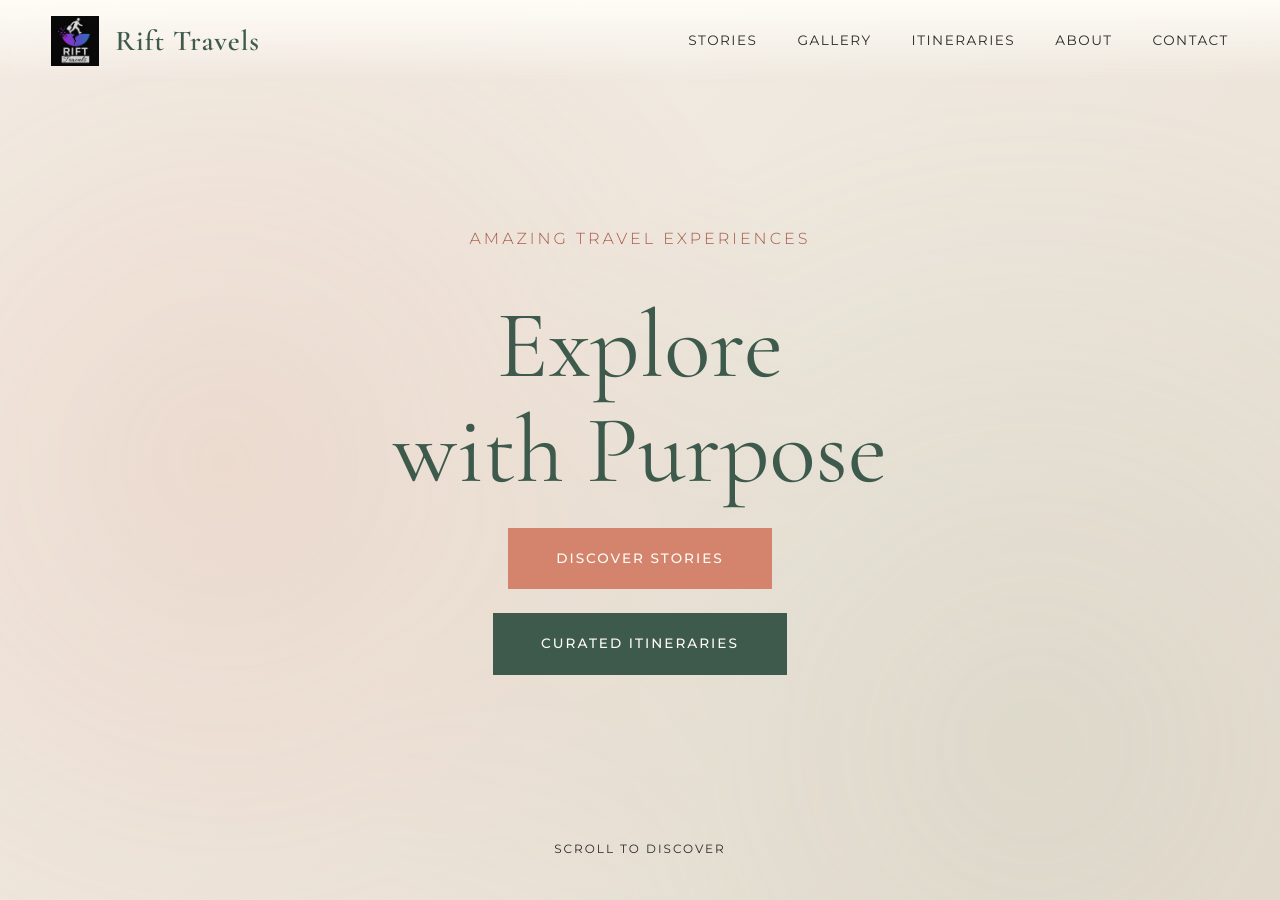
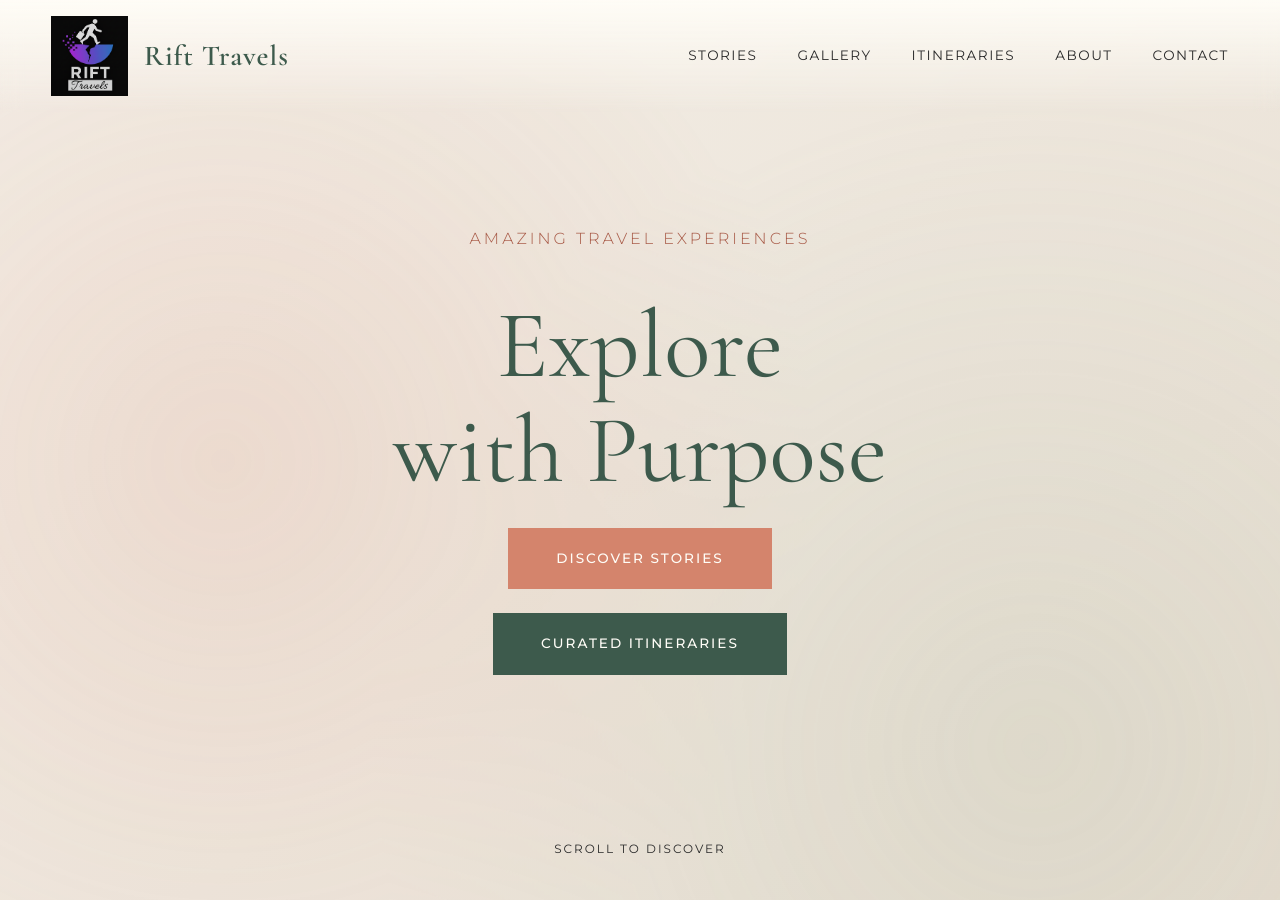
Before and after one commit to riftdigitalllc/RiftTravels.com, a Jekyll site: the page built from index.html, in a window 1280 px wide and 900 px high. Built offline with Jekyll 4.4.1, drawn with Linux system fonts in a browser that asks for light colours; a script that is not in the unit is left out.

Commit message:
Update default.html

```diff
--- a/_layouts/default.html
+++ b/_layouts/default.html
@@ -65,7 +65,7 @@
         }
 
         .logo-image {
-            height: 50px;
+            height: 80px;
             width: auto;
         }
 
@@ -652,7 +652,7 @@
             }
 
             .logo-image {
-                height: 40px;
+                height: 60px;
             }
 
             .logo-text {
```
